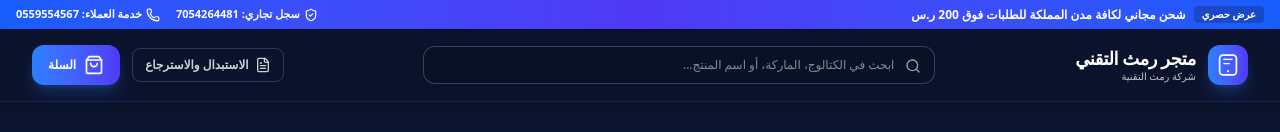
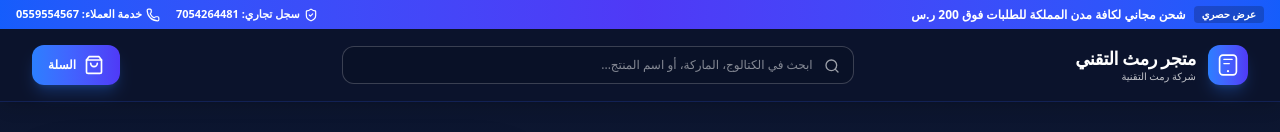
Before and after one commit to shopforgego/ramath-tech-est, a React (Vite) app: page / in a window 1280 px wide. Shown: the top 132 px of the page. Built offline with nearby package versions, Linux system fonts and the light colour scheme; grey boxes are pictures that could not be loaded.

Commit message:
Remove return policy button from header

```diff
--- a/src/App.tsx
+++ b/src/App.tsx
@@ -102,7 +102,6 @@ export function App() {
       <Header
         cartCount={totalCartCount}
         onOpenCart={() => setIsCartOpen(true)}
-        onOpenPolicies={handleOpenPolicies}
         searchQuery={searchQuery}
         setSearchQuery={setSearchQuery}
       />
--- a/src/components/Header.tsx
+++ b/src/components/Header.tsx
@@ -1,12 +1,11 @@
 import React from 'react';
-import { Search, ShoppingBag, ShieldCheck, Phone, FileText } from 'lucide-react';
+import { Search, ShoppingBag, ShieldCheck, Phone } from 'lucide-react';
 import { storeConfig } from '../config/store';
 import { Logo } from './Logo';
 
 interface HeaderProps {
   cartCount: number;
   onOpenCart: () => void;
-  onOpenPolicies: (tab: 'returns' | 'shipping' | 'terms' | 'privacy') => void;
   searchQuery: string;
   setSearchQuery: (query: string) => void;
 }
@@ -14,7 +13,6 @@ interface HeaderProps {
 export const Header: React.FC<HeaderProps> = ({
   cartCount,
   onOpenCart,
-  onOpenPolicies,
   searchQuery,
   setSearchQuery,
 }) => {
@@ -60,14 +58,6 @@ export const Header: React.FC<HeaderProps> = ({
 
           <div className="flex items-center gap-2 sm:gap-3">
             <button
-              onClick={() => onOpenPolicies('returns')}
-              className="hidden sm:flex items-center gap-1.5 px-3 py-2 text-xs font-bold opacity-80 hover:opacity-100 rounded-lg border border-current/20 transition"
-            >
-              <FileText className="w-4 h-4" />
-              الاستبدال والاسترجاع
-            </button>
-
-            <button
               onClick={onOpenCart}
               className="relative flex items-center gap-2 bg-gradient-to-r from-blue-500 to-indigo-600 hover:from-blue-600 hover:to-indigo-700 text-white font-black shadow-lg shadow-blue-500/25 px-4 py-2.5 rounded-xl transition transform active:scale-95"
             >
```
